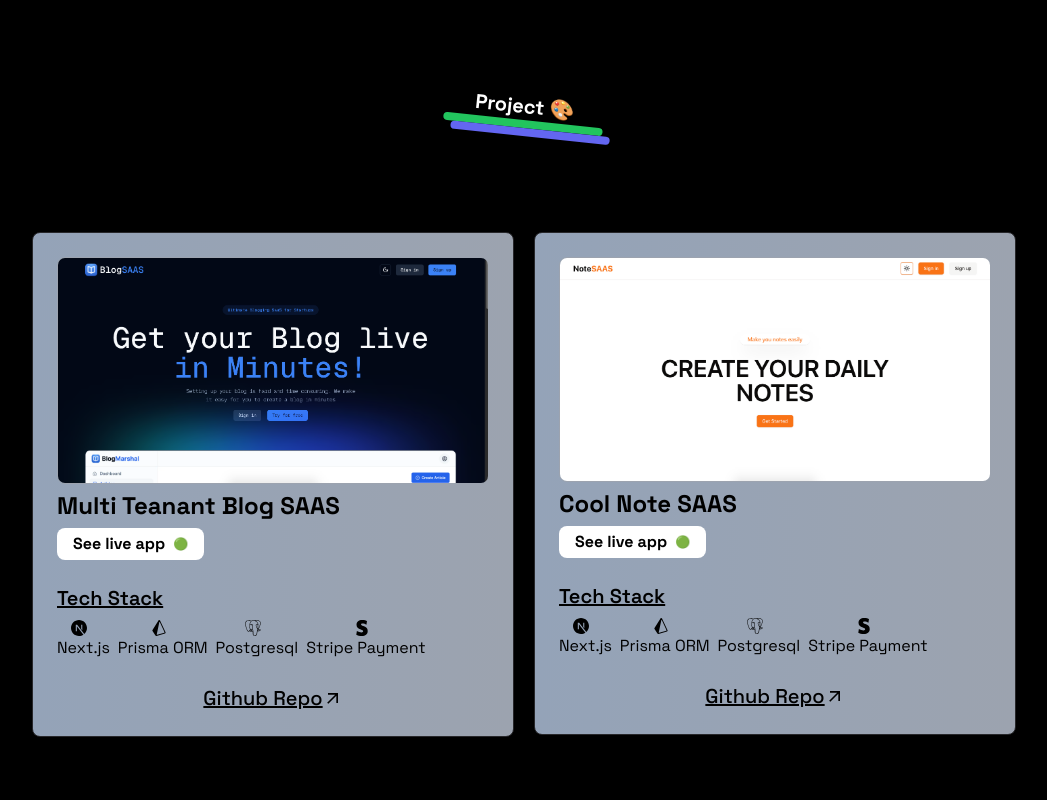
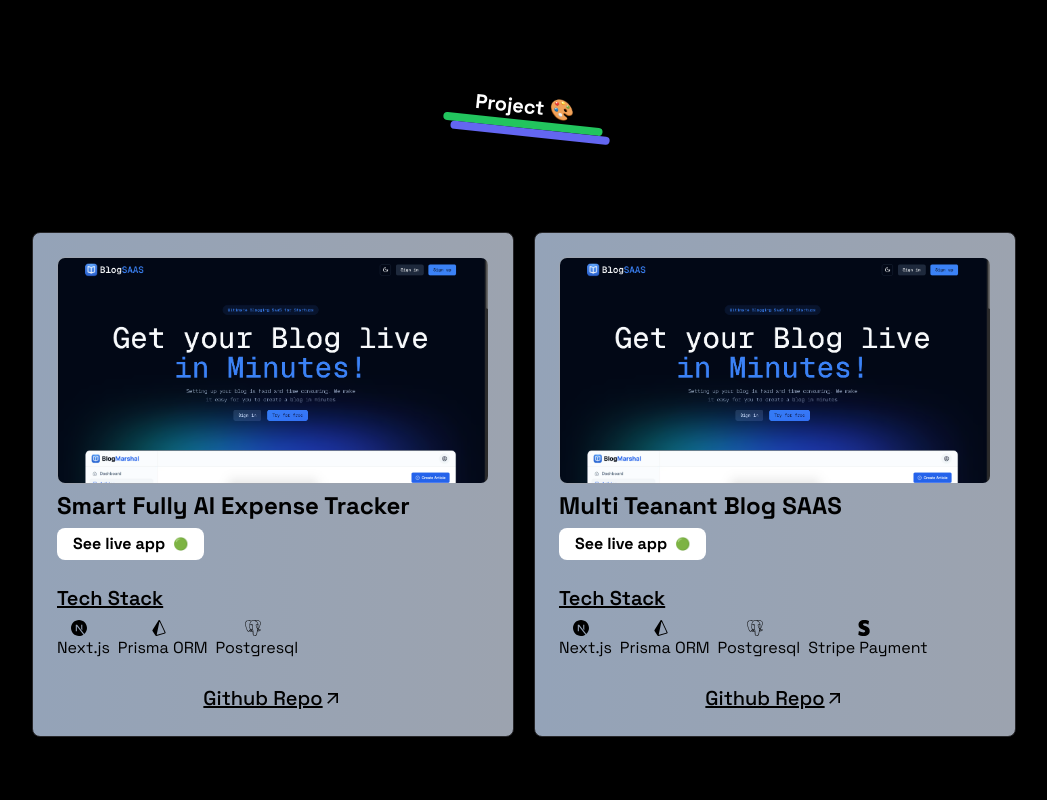
Before and after one commit to Usairam-s/dev-usairam, a Next.js app: page / in a window 1280 px wide. Shown: the part 1440-2240 px from the top of the page, without its empty margins (116-1163 px from the left). Built offline with nearby package versions, Linux system fonts and the light colour scheme.

Commit message:
Update Projects.tsx

```diff
--- a/app/(home)/components/Projects.tsx
+++ b/app/(home)/components/Projects.tsx
@@ -23,6 +23,15 @@
   const [showAll, setShowAll] = useState(false); // Manage whether all projects are shown
 
   const projects = [
+     {
+      title: "Smart Fully AI Expense Tracker",
+      tech: [SiNextdotjs, SiPrisma, SiPostgresql],
+      techNames: ["Next.js", "Prisma ORM", "Postgresql"],
+      link: "https://aiexpensetrackerr.netlify.app",
+      cover: "/6.png",
+      github: "https://github.com/Usairam-s/aiexpensetracker",
+      background: "bg-green-500",
+    },
     {
       title: "Multi Teanant Blog SAAS",
       tech: [SiNextdotjs, SiPrisma, SiPostgresql, SiStripe],
```
